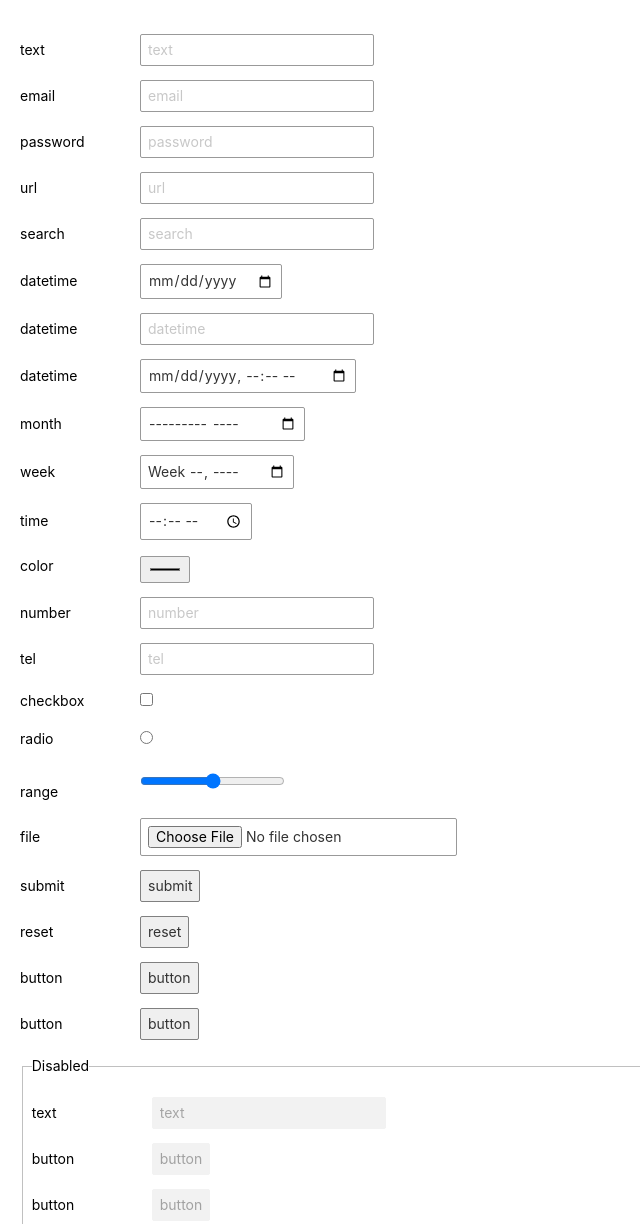
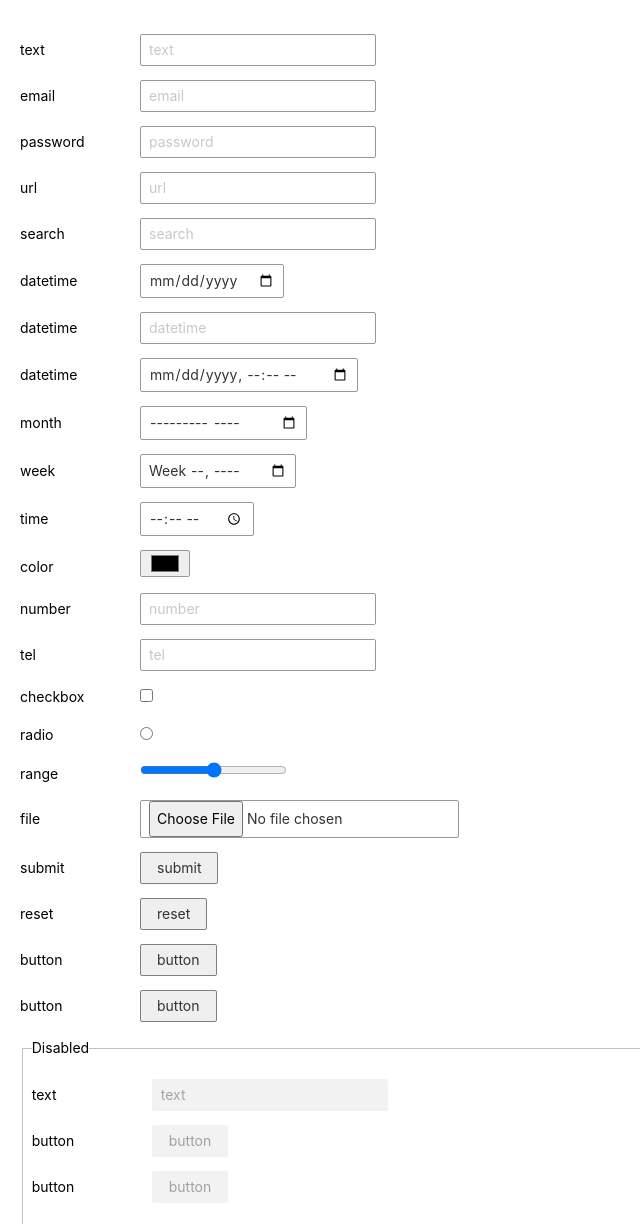
Before and after one commit to xuui/css, a plain HTML site: page form.html in a window 1280 px wide. Shown: the top 1224 px of the page, without its empty margins (0-640 px from the left). Drawn offline with Linux system fonts and the light colour scheme.

Commit message:
Update form.html

```diff
--- a/form.html
+++ b/form.html
@@ -37,11 +37,11 @@
 form{padding:20px;}
 label{display:inline-block;width:120px;}
 
-input{border:1px solid #999;color:#333;border-radius:2px;padding:7px;}
+input{border:1px solid #999;border-radius:2px;padding:0 8px;line-height:30px;color:#333;}
 input::placeholder{color:#999;}
 
 input[type=button],input[type=submit],input[type=reset],
-button{border:1px solid #808080;color:#333;border-radius:2px;padding:7px;}
+button{border:1px solid #808080;border-radius:2px;padding:0 16px;line-height:30px;color:#333;}
 
 
 [disabled],input[disabled]{background:#f2f2f2;border:1px solid #f2f2f2;color:#a1a1a1;}
```
